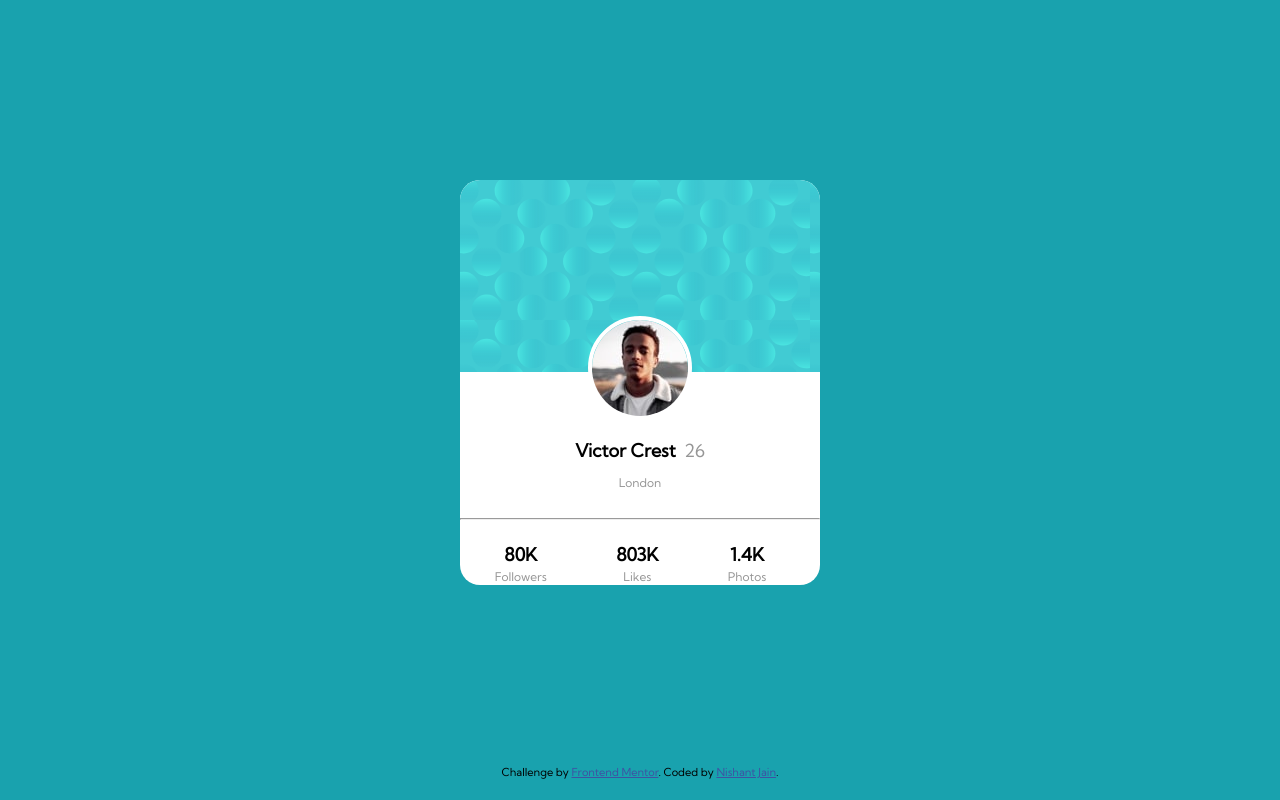
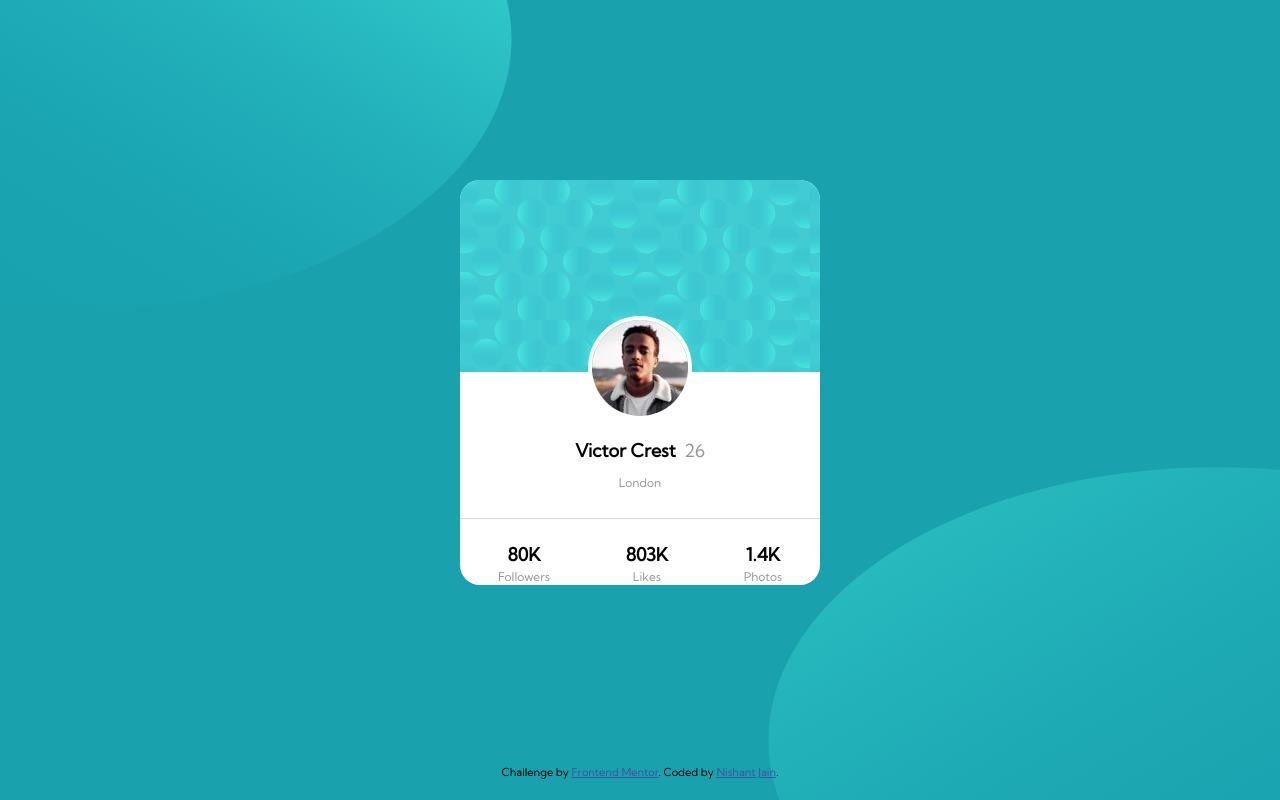
Before and after one commit to NJain0001/profile-card-component-main, a plain HTML site: page index.html in a window 1280 px wide. Drawn offline with Linux system fonts and the light colour scheme.

Commit message:
adding background image and fixing opacity of line

```diff
--- a/index.html
+++ b/index.html
@@ -9,9 +9,6 @@
   <title>Frontend Mentor | Profile card component</title>
 </head>
 <body>
-  <!-- <div class="image-top-left">
-    <img src="./images/bg-pattern-top.svg" alt="">
-  </div> -->
   <section class="user">
     <div class="pattern-img"></div>
     <img class="img-user" src="./images/image-victor.jpg" alt="Victor">
@@ -39,10 +36,6 @@
         <strong>1.4K</strong>
         <span class="sm-text gray">Photos</span>
       </div>
-      <div>
-        <!-- <img src="./images/bg-pattern-bottom.svg" alt="">
-        <img src="./images/bg-pattern-top.svg" alt=""> -->
-      </div>
     </section>
   </section>
   <div class="attribution">
--- a/main.css
+++ b/main.css
@@ -8,6 +8,14 @@ body {
     background-color: hsl(185, 75%, 39%);
     font-family: "Kumbh Sans", sans-serif;
     font-size: 18px;
+    background-image: url("/images/bg-pattern-top.svg"), url("/images/bg-pattern-bottom.svg");
+    background-position: -100% -100%, 200% 200%;
+    background-repeat: no-repeat;
+    background-size: 70% 70%;
+}
+
+hr {
+    opacity: .4;
 }
 
 .img-pattern-card {
```
